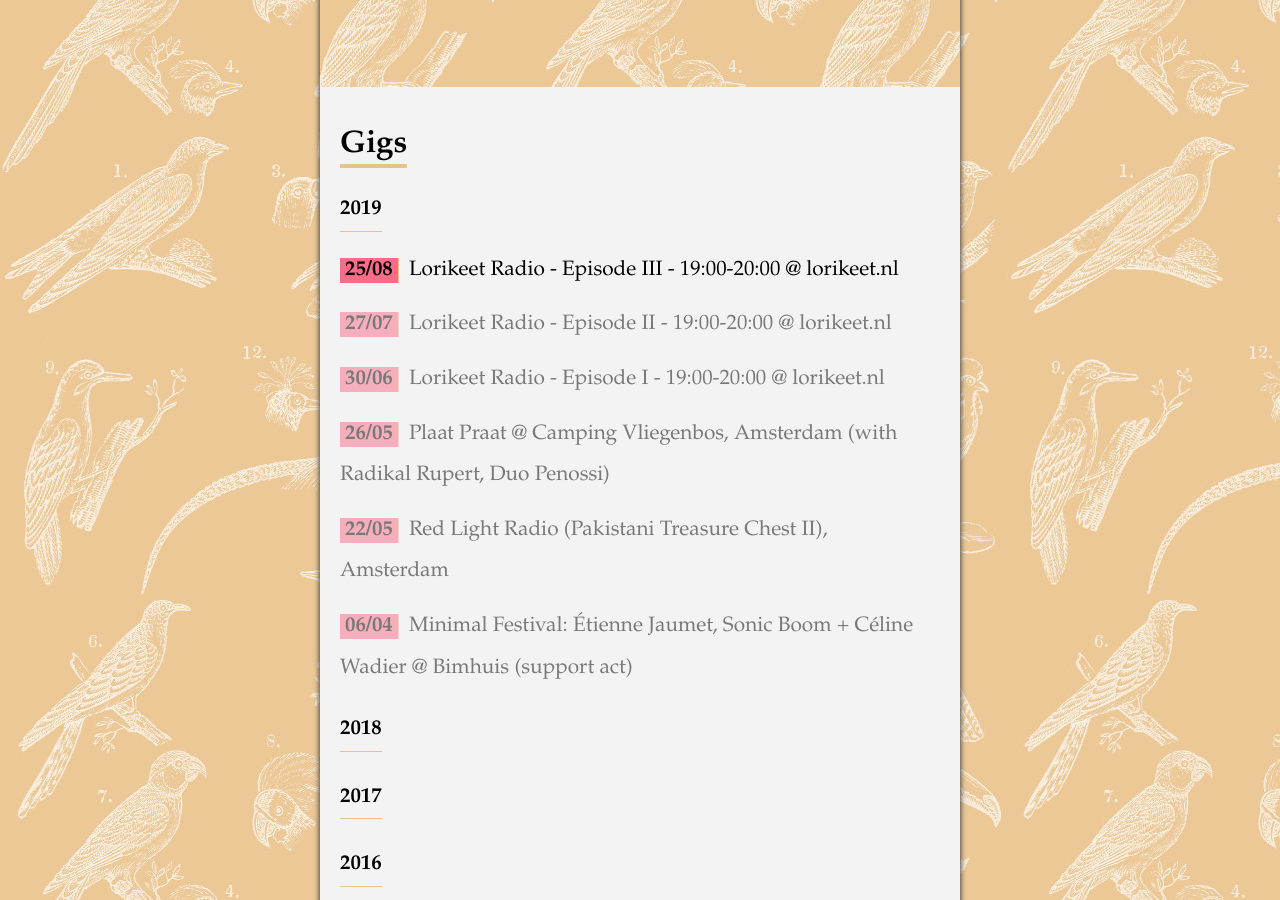
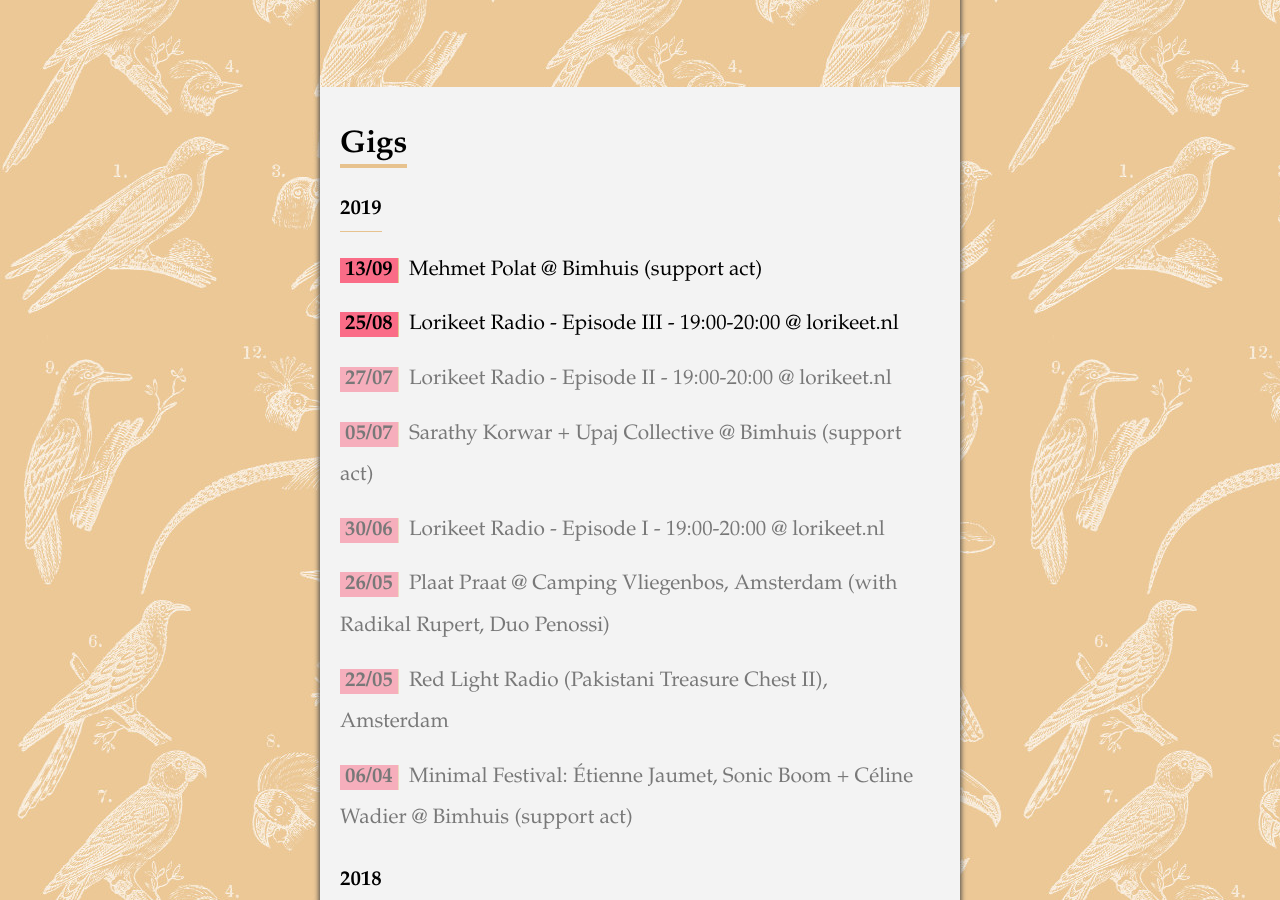
Before and after one commit to grdw/lorikeet, a Jekyll site: the page built from index.html, in a window 1280 px wide and 900 px high, scrolled down 490 px. Built offline with Jekyll 4.4.1, drawn with Linux system fonts in a browser that asks for light colours.

Commit message:
Add Bimhuis event

```diff
--- a/_data/events.yaml
+++ b/_data/events.yaml
@@ -1,8 +1,12 @@
 2019:
+  - date: "2019-09-13"
+    event: "Mehmet Polat @ Bimhuis (support act)"
   - date: "2019-08-25"
     event: "Lorikeet Radio - Episode III - 19:00-20:00 @ lorikeet.nl"
   - date: "2019-07-27"
     event: "Lorikeet Radio - Episode II - 19:00-20:00 @ lorikeet.nl"
+  - date: "2019-07-05"
+    event: "Sarathy Korwar + Upaj Collective @ Bimhuis (support act)"
   - date: "2019-06-30"
     event: "Lorikeet Radio - Episode I - 19:00-20:00 @ lorikeet.nl"
   - date: "2019-05-26"
```
